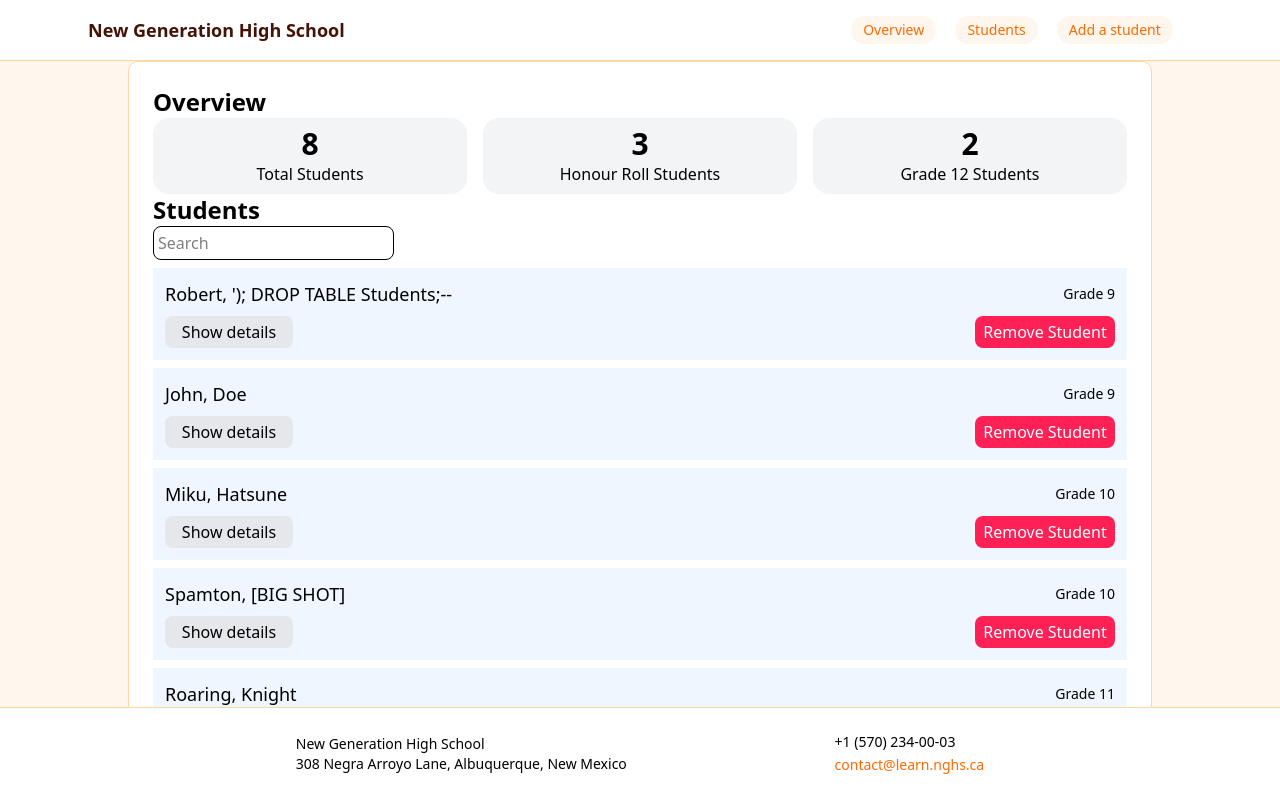
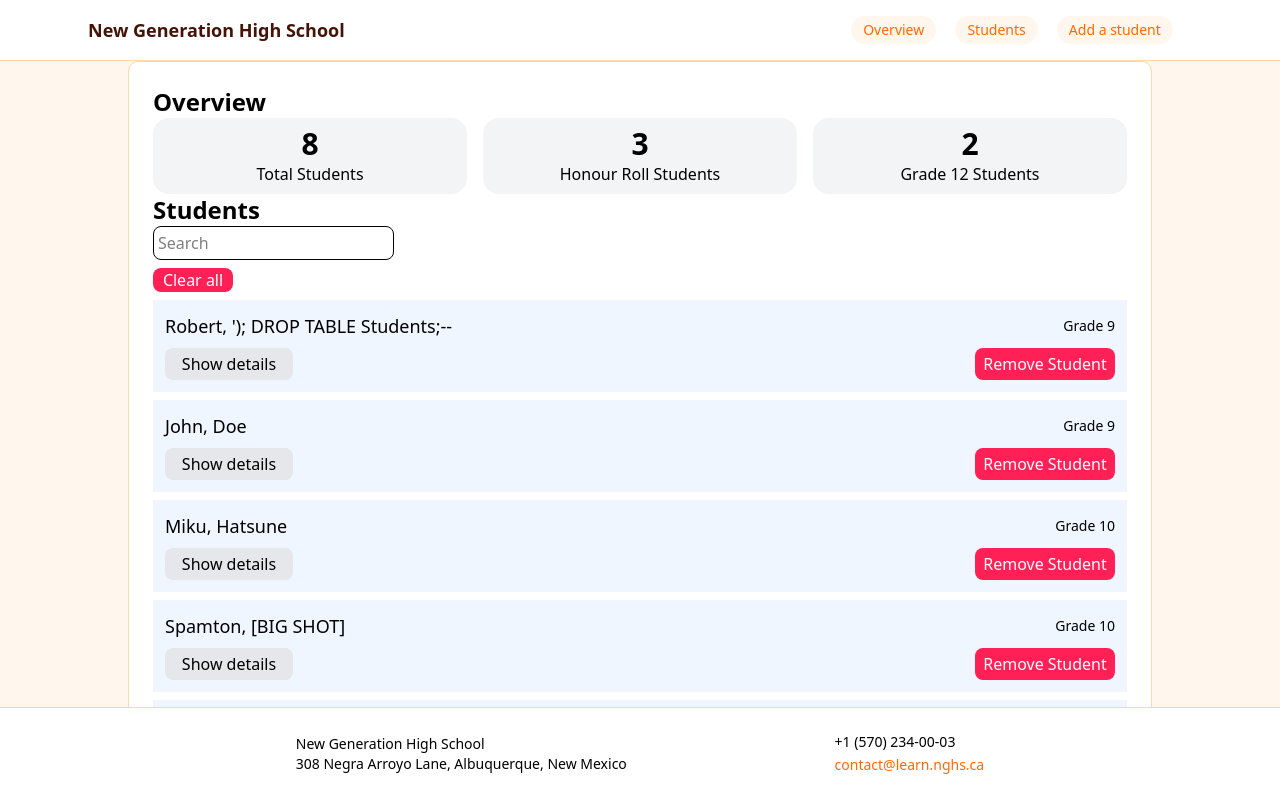
Before and after one commit to cute-catgirl/WebDev2-Assignment2, a Next.js app: page / in a window 1280 px wide. Shown: the top 798 px of the page. Built offline with nearby package versions, Linux system fonts and the light colour scheme.

Commit message:
added missing Clear all button into StudentPortal

```diff
--- a/components/StudentPortal.tsx
+++ b/components/StudentPortal.tsx
@@ -26,6 +26,9 @@ export default function StudentPortal() {
         setStudents(students.filter((student) => student.id !== id))
     }
 
+    function clearAllStudents(){
+        setStudents([])
+    }
     function filteredStudents() {
         if (searchQuery) {
             const trimmedQuery = searchQuery.replaceAll(" ", "").toLowerCase();
@@ -52,6 +55,12 @@ export default function StudentPortal() {
                 <SearchBox searchQuery={searchQuery} onChange={(event: ChangeEvent<HTMLInputElement>) => {
                     setSearchQuery(event.target.value)
                 }} />
+                <button
+                    onClick={clearAllStudents}
+                    className="w-20 h-6 mt-2 rounded-lg text-white bg-rose-500 hover:underline hover:bg-rose-700"
+                >
+                    Clear all
+                </button>
                 <StudentList students={filteredStudents()} onRemove={removeStudent} />
             </section>
             <section id="addstudent">
```
